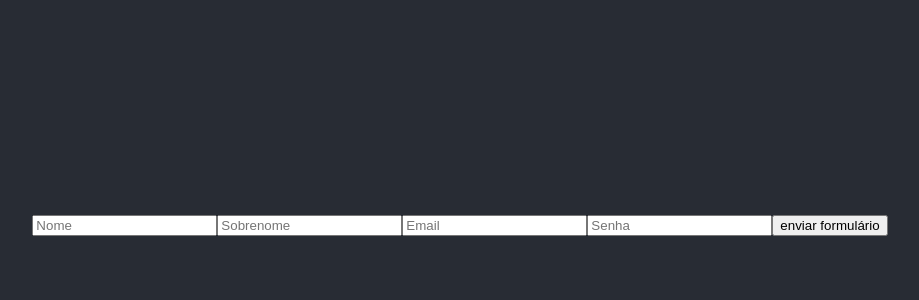
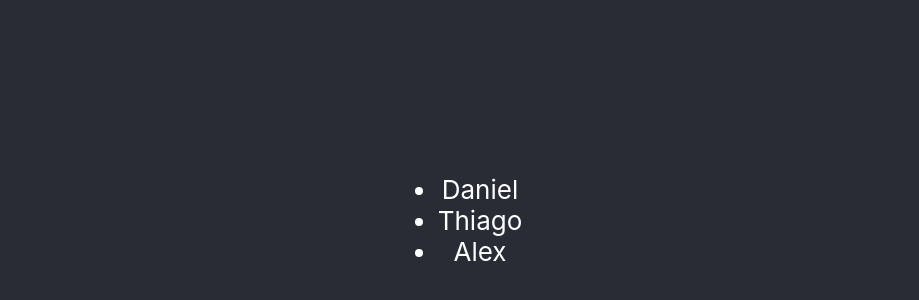
Before and after one commit to cadugr/erjs, a React (Create React App) app: page / in a window 1280 px wide. Shown: the part 180-480 px from the top of the page, without its empty margins (180-1099 px from the left). Built offline with nearby package versions, Linux system fonts and the light colour scheme; the HTML template or start-up script is replaced by a standard one.

Commit message:
Finalizando a aula 2.31 e o capítulo 2 do curso

```diff
--- a/src/App.tsx
+++ b/src/App.tsx
@@ -1,13 +1,16 @@
-import React from 'react';
 import './App.css';
-import Form from './components/Form';
 
 
 function App() {
+  const names = ['Daniel', 'Thiago', 'Alex']
   return (
     <div className="App">
       <header className="App-header">
-        <Form/>
+        <ul>
+           {
+            names.map((name, index) => <li key={index}>{name}</li>)
+           }
+        </ul>
       </header>
     </div>
   );
```
